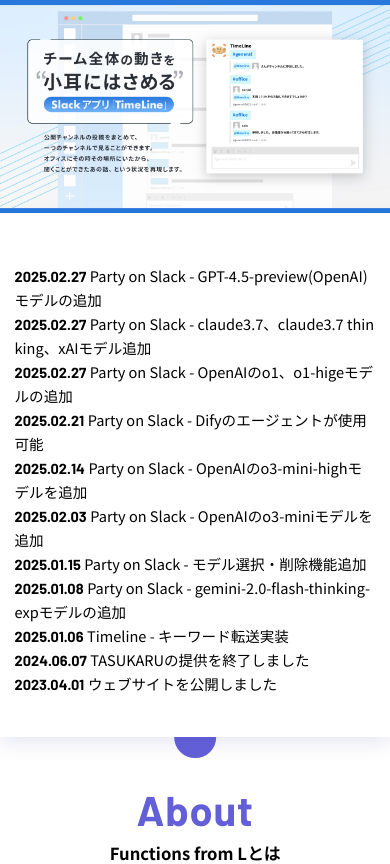
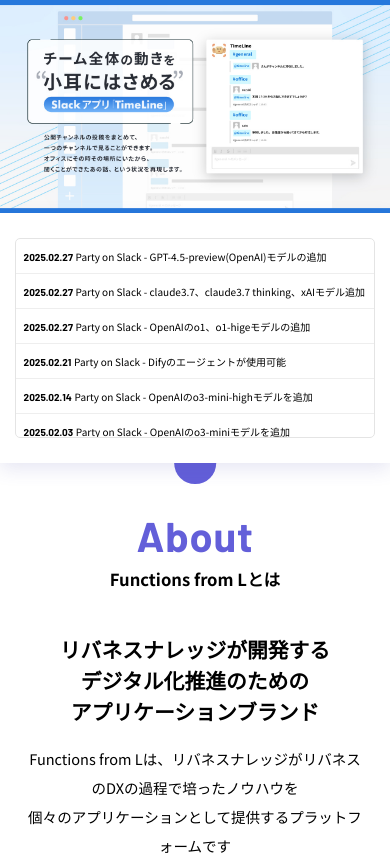
Before and after one commit to leaveanest/functions, a PHP site: page / in a window 390 px wide. Shown: the part 56-920 px from the top of the page. Run offline with PHP 8.4, Linux system fonts and the light colour scheme.

Commit message:
トップページ ニュース表示変更

```diff
--- a/css/plugin.css
+++ b/css/plugin.css
@@ -137,3 +137,104 @@
     position: relative;
     z-index: 0;
 }
+
+
+
+
+
+.news-container {
+    width: 740px;
+    margin: 0px auto;
+    border: 1px solid #e4e4e4;
+    background: white;
+    overflow: hidden;
+    border-radius: 5px;
+    box-shadow: 1px 1px 1px rgba(0, 0, 0, 0.0);
+    height: 200px; /* 表示領域の高さ */
+}
+
+div.news-container div.news-box div.c-block-1__link div.c-cassette-3__txt{
+    margin: 0;
+    font-size: 12px;
+    padding-left: 20px;
+}
+
+body div.news-container div.news-box div.c-block-1__link div.c-cassette-3__txt span.c-block-1__link-txt--news{
+    margin: 0;
+    padding-left: 20px;
+}
+
+.news-box {
+    height: 100%;
+    overflow-y: auto; /* ← 手動スクロールを可能に */
+    padding: 10px;
+}
+
+.news-box ul {
+    list-style: none;
+    padding: 0;
+    margin: 0;
+}
+
+.news-box li {
+    padding: 8px;
+    border-bottom: 1px solid #eee;
+    white-space: nowrap;
+    margin: 0;
+}
+
+.news-box li:last-child {
+    border-bottom: none;
+}
+
+
+
+@media screen and (max-width: 750px) {
+    .news-container {
+        width: 370px;
+        margin: 0px auto;
+        border: 1px solid #e4e4e4;
+        background: white;
+        overflow: hidden;
+        border-radius: 5px;
+        box-shadow: 1px 1px 1px rgba(0, 0, 0, 0.0);
+        height: 200px; /* 表示領域の高さ */
+    }
+
+    body div.news-container div.news-box div.c-block-1__link div.c-cassette-3__txt span.c-block-1__link-txt{
+        margin: 0;
+        font-size: 10px;
+        padding-left: 0px;
+    }
+    body div.news-container div.news-box div.c-block-1__link div.c-cassette-3__txt span.c-block-1__link-txt--news{
+        margin: 0;
+        font-size: 10px;
+        padding-left: 0px;
+    }
+    div.news-container div.news-box div.c-block-1__link div.c-cassette-3__txt{
+        padding-left: 0px;
+    }
+
+    .news-box {
+        height: 100%;
+        overflow-y: auto; /* ← 手動スクロールを可能に */
+        padding: 0px;
+    }
+
+    .news-box ul {
+        list-style: none;
+        padding: 0;
+        margin: 0;
+    }
+
+    .news-box li {
+        padding: 8px;
+        border-bottom: 1px solid #eee;
+        white-space: nowrap;
+        margin: 0;
+    }
+
+    .news-box li:last-child {
+        border-bottom: none;
+    }
+}
--- a/index.html
+++ b/index.html
@@ -183,6 +183,8 @@
                     <span class="c-block-1__link-txt c-block-1__link-txt--date">2023.04.01</span>
                     <span class="c-block-1__link-txt c-block-1__link-txt--news">ウェブサイトを公開しました</span>
                 </a> -->
+                <div class="news-container">
+                <div class="news-box">
                 <div class="c-block-1__link">
                     <div class="c-cassette-3__txt">
                     <ul class="c-list-4">
@@ -209,6 +211,8 @@
                     <span class="c-block-1__link-txt c-block-1__link-txt--news">TASUKARUの提供を終了しました</span></li>
                     <li><span class="c-block-1__link-txt c-block-1__link-txt--date">2023.04.01</span>
                     <span class="c-block-1__link-txt c-block-1__link-txt--news">ウェブサイトを公開しました</span></li>
+                </div>
+                </div>
                 </div>
             </div>
                 <!-- <a href="/news/" class="c-block-1__link">
```
